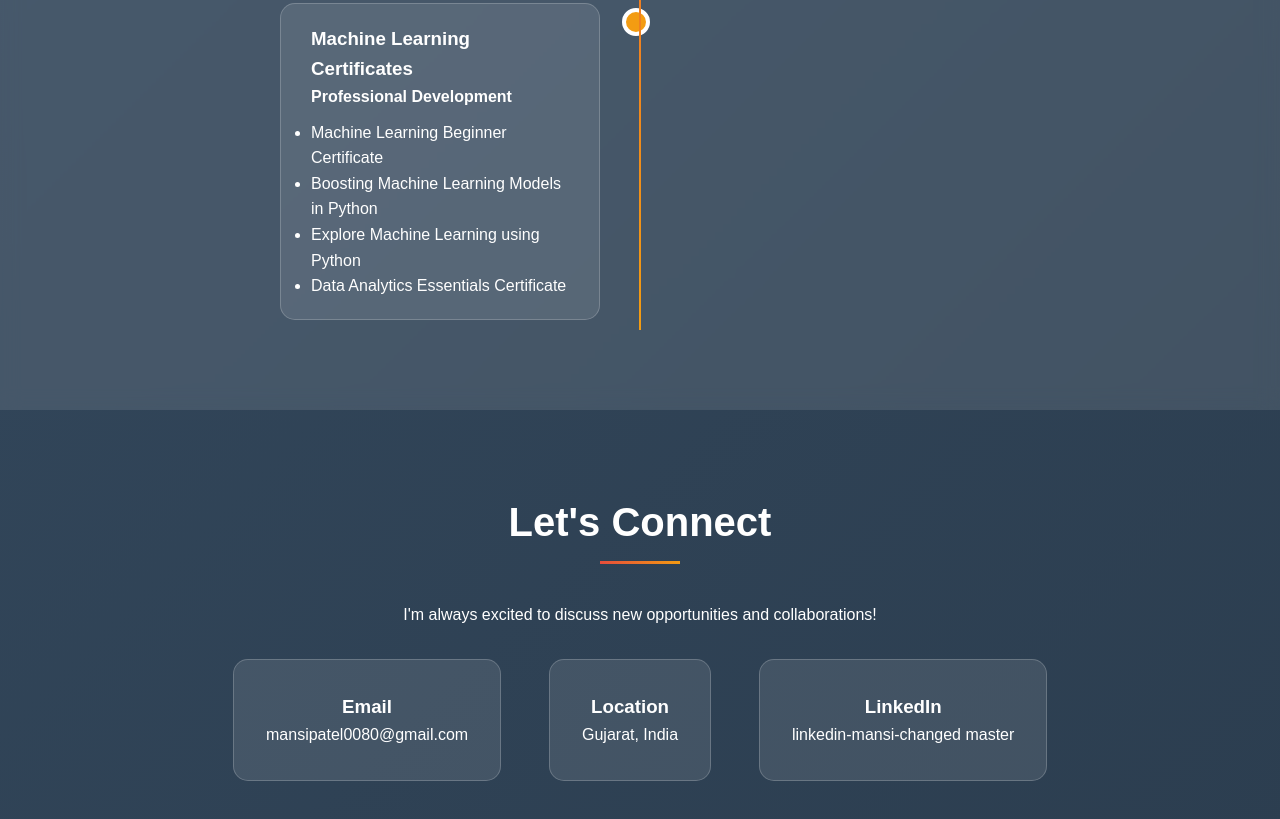
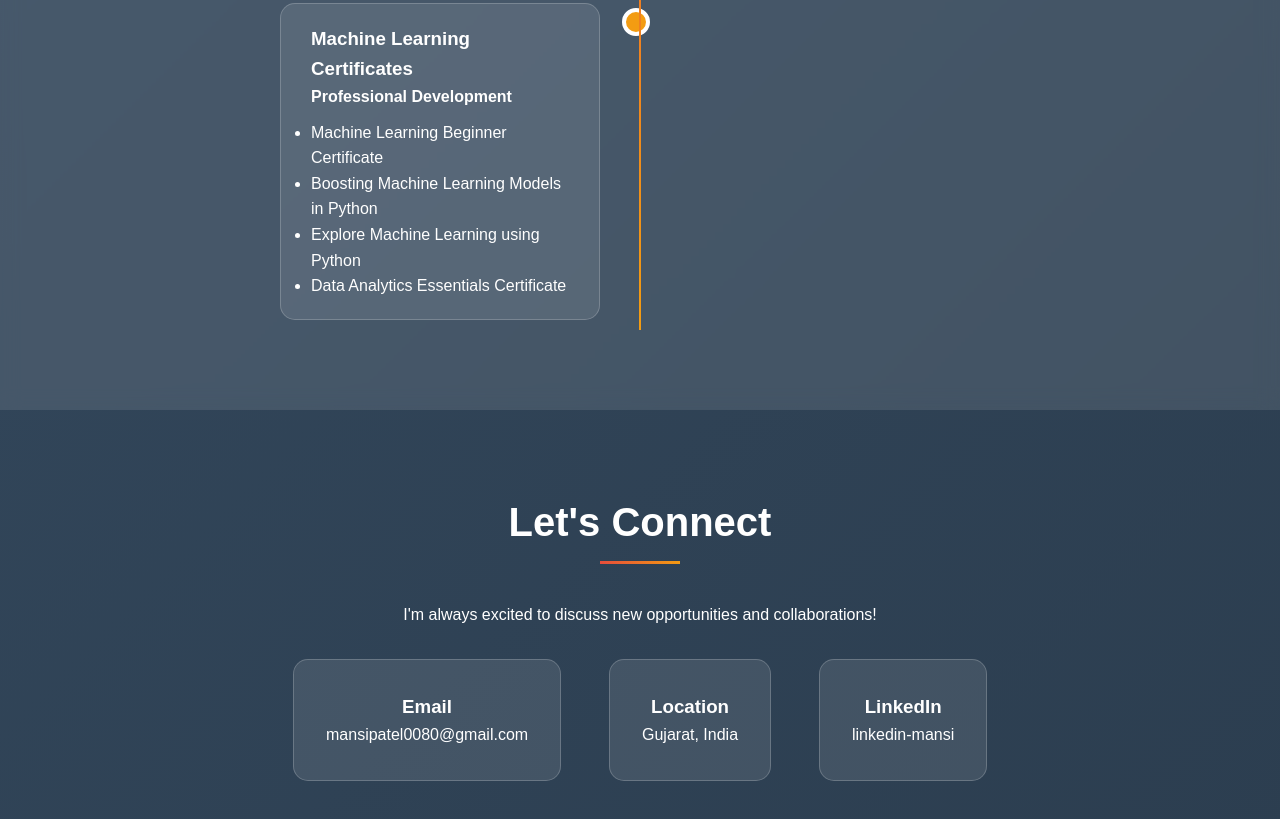
Before and after one commit to Mansikerai/portfolio, a plain HTML site: page site/index.html in a window 1280 px wide. Shown: the part 3514-4333 px from the top of the page. Drawn offline with Linux system fonts and the light colour scheme.

Commit message:
commit message

```diff
--- a/site/index.html
+++ b/site/index.html
@@ -829,7 +829,7 @@
                         <h3>LinkedIn</h3>
                         <p>
                             <a href="" target="_blank" style="color:white; text-decoration:none;">
-                                linkedin-mansi-changed master
+                                linkedin-mansi
                             </a>
                         </p>
                     </div>
```
